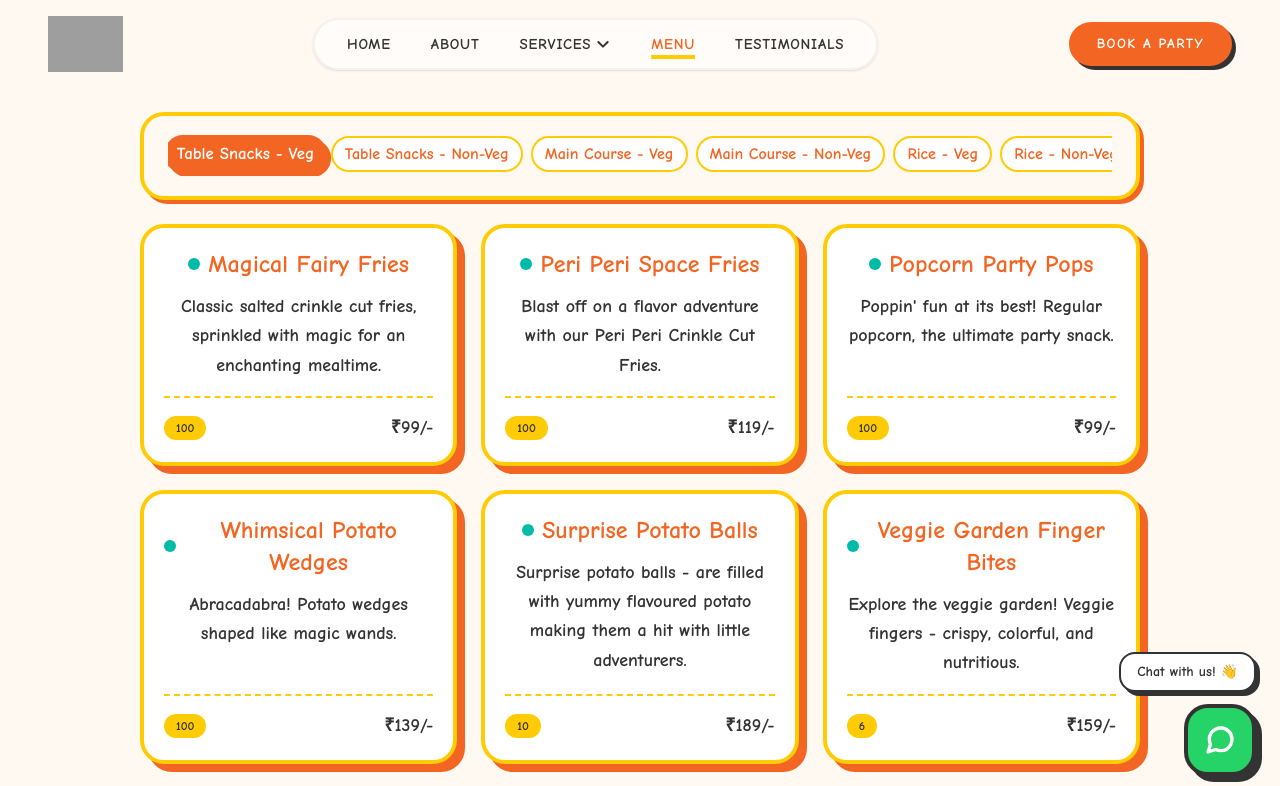
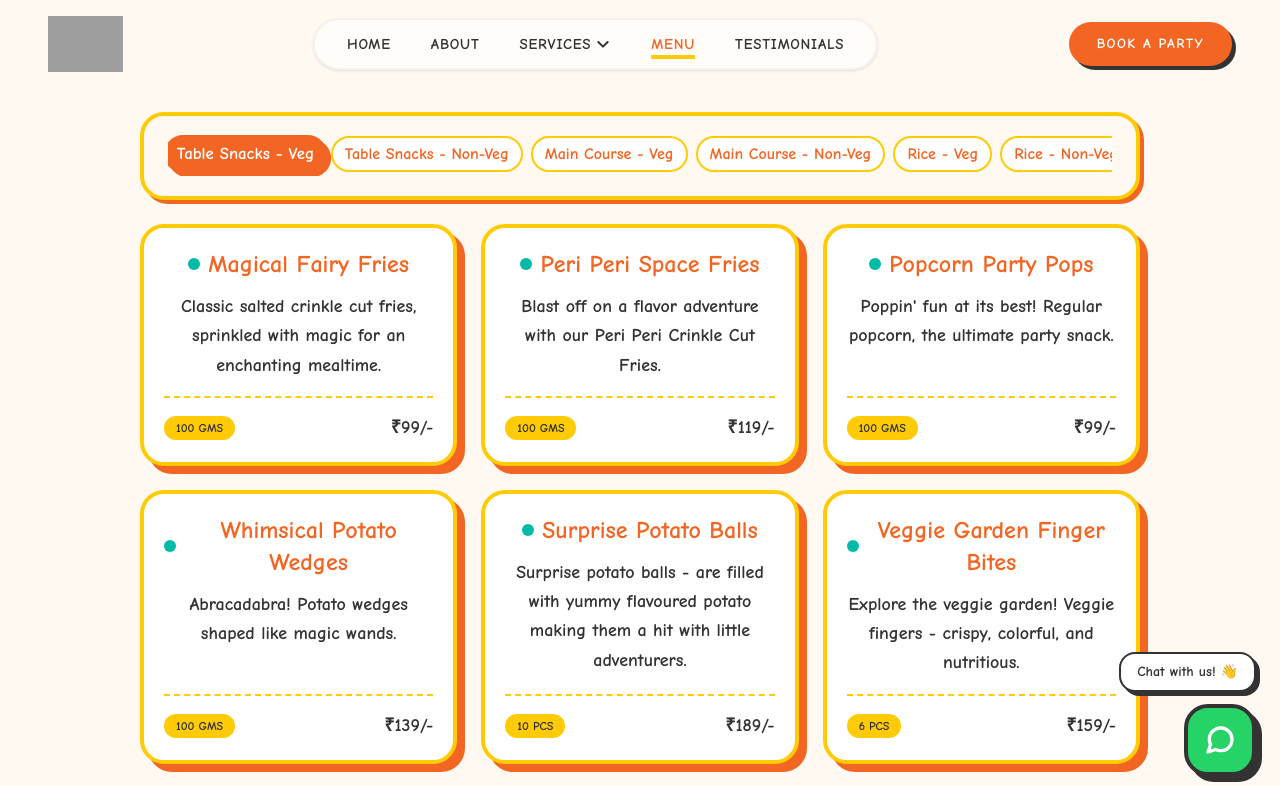
Before and after one commit to Vishwash-chauhan/lj-website, a Next.js app: page /menu in a window 1280 px wide. Shown: the top 786 px of the page. Built offline with nearby package versions, Linux system fonts and the light colour scheme; grey boxes are pictures that could not be loaded.

Commit message:
minor change to the menu content to show pcsdisplay + unit

```diff
--- a/app/components/MenuPageContent.tsx
+++ b/app/components/MenuPageContent.tsx
@@ -288,6 +288,9 @@ export default function MenuPageContent() {
                       {item.PcsDisplay && (
                         <span className="bg-[#FFCB05] px-2.5 py-1 rounded-lg sm:rounded-2xl font-bold text-xs whitespace-nowrap flex-shrink-0">
                           {item.PcsDisplay}
+                          {item.Unit && (
+                            <span className="ml-1">{item.Unit}</span>
+                          )}
                         </span>
                       )}
                   </div>
@@ -300,6 +303,9 @@ export default function MenuPageContent() {
                         {item.PcsDisplay && (
                           <span className="bg-[#FFCB05] px-2.5 sm:px-3 py-1 rounded-lg sm:rounded-2xl font-bold text-xs">
                             {item.PcsDisplay}
+                            {item.Unit && (
+                              <span className="ml-1">{item.Unit}</span>
+                            )}
                           </span>
                         )}
                       <span className="text-sm md:text-lg font-black text-[#333333] ml-auto">
```
Lines whose indentation alone changed are shown as unchanged.
